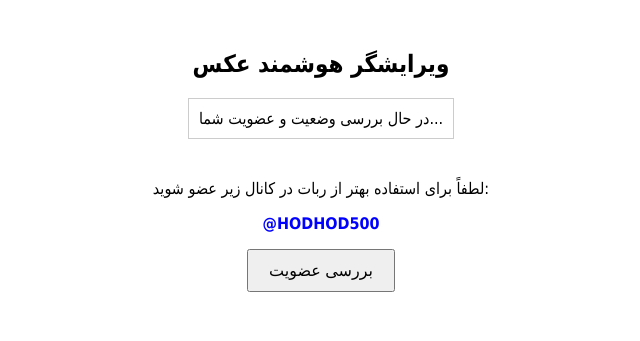
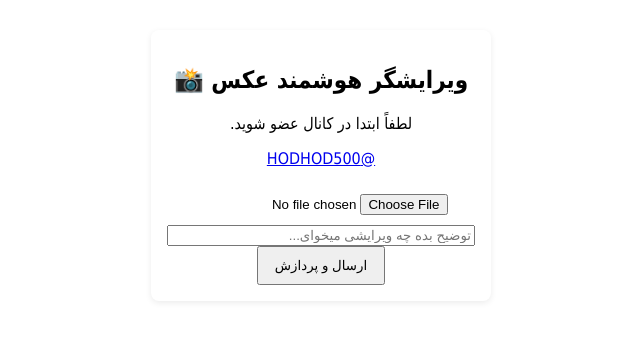
Before and after one commit to mohammad5818-dot/eitabot, a Flask app: page / in a window 1280 px wide. Shown: the top 341 px of the page, without its empty margins (319-959 px from the left). Run offline with Flask 3, Linux system fonts and the light colour scheme.

Commit message:
Update index.html

```diff
--- a/templates/index.html
+++ b/templates/index.html
@@ -1,57 +1,65 @@
 <!DOCTYPE html>
-<html lang="fa">
+<html lang="fa" dir="rtl">
 <head>
-    <meta charset="UTF-8">
+  <meta charset="utf-8" />
   <title>ویرایشگر هوشمند عکس</title>
   <style>
-        body { font-family: Tahoma, sans-serif; text-align: center; margin-top: 50px; }
-        .status-box { padding: 10px; border: 1px solid #ccc; display: inline-block; margin-bottom: 20px; }
-        #main-form { margin-top: 20px; }
-        button { padding: 10px 20px; font-size: 16px; }
+    body { font-family: Tahoma, sans-serif; text-align: center; margin-top: 30px; }
+    .box { display:inline-block; padding:16px; background:#fff; border-radius:8px; box-shadow:0 2px 6px rgba(0,0,0,0.08); }
+    input[type="file"] { margin:10px 0; }
+    button { padding:10px 16px; cursor:pointer; }
+    img { max-width:300px; display:block; margin:12px auto; border-radius:8px; }
   </style>
 </head>
 <body>
-    <h2>ویرایشگر هوشمند عکس</h2>
-    <div id="app-status" class="status-box">در حال بررسی وضعیت و عضویت شما...</div>
+  <div class="box">
+    <h2>ویرایشگر هوشمند عکس 📸</h2>
+    <p id="status">ابتدا عضویت در کانال را بررسی کنید.</p>
+    <p><a id="channel-link" href="{{ channel }}" target="_blank">{{ channel }}</a></p>
 
-    <div id="main-form" style="display: none;">
-        <p id="credit-display"></p>
-        <p>لطفاً برای استفاده بهتر از ربات در کانال زیر عضو شوید:</p>
-        <p id="channel-link" style="font-weight: bold; color: blue;"></p>
-        <button onclick="checkMembership()">بررسی عضویت</button>
+    <form id="upload-form">
+      <input type="file" id="image" name="image" accept="image/*" required><br>
+      <input type="text" id="prompt" name="prompt" placeholder="توضیح بده چه ویرایشی میخوای..." style="width: 300px;"><br>
+      <input type="hidden" name="user_id" id="user_id" value="test_user">
+      <button type="submit">ارسال و پردازش</button>
+    </form>
+
+    <div id="result" style="display:none;">
+      <h4>نتیجه:</h4>
+      <img id="out-img" src="" alt="خروجی">
+      <p id="credits"></p>
+    </div>
   </div>
 
   <script>
-        const statusBox = document.getElementById("app-status");
-        const mainForm = document.getElementById("main-form");
-        const creditDisplay = document.getElementById("credit-display");
-        const channelLink = document.getElementById("channel-link");
+    async function checkMembership() {
+      const res = await fetch("/check_membership");
+      const j = await res.json();
+      if (j.success && j.is_member) {
+        document.getElementById("status").textContent = "عضویت تایید شد — اعتبار: " + j.credits;
+        document.getElementById("credits").textContent = "اعتبار: " + j.credits;
+      } else {
+        document.getElementById("status").textContent = "لطفاً ابتدا در کانال عضو شوید.";
+      }
+    }
+    window.onload = checkMembership;
 
-        // دریافت آدرس کانال از template
-        const CHANNEL = "{{ channel }}";
-        channelLink.textContent = CHANNEL;
-
-        function checkMembership() {
-            statusBox.textContent = "در حال بررسی عضویت...";
-            fetch("/check_membership")
-                .then(response => response.json())
-                .then(data => {
-                    if(data.is_member) {
-                        statusBox.textContent = "عضویت تایید شد! 🎉";
-                        creditDisplay.textContent = "اعتبار باقی‌مانده: " + data.credits;
-                    } else {
-                        statusBox.textContent = "لطفاً ابتدا در کانال عضو شوید و دوباره بررسی کنید.";
+    const form = document.getElementById("upload-form");
+    form.addEventListener("submit", async (e) => {
+      e.preventDefault();
+      const fdata = new FormData(form);
+      document.getElementById("status").textContent = "در حال ارسال و پردازش...";
+      const res = await fetch("/upload", { method: "POST", body: fdata });
+      const j = await res.json();
+      if (!j.success) {
+        document.getElementById("status").textContent = "خطا: " + (j.error || "نامشخص");
+        return;
       }
-                })
-                .catch(err => {
-                    statusBox.textContent = "خطا در بررسی وضعیت. دوباره تلاش کنید.";
-                    console.error(err);
+      document.getElementById("out-img").src = j.output_url + "?t=" + Date.now();
+      document.getElementById("result").style.display = "block";
+      document.getElementById("credits").textContent = "اعتبار باقی‌مانده: " + j.remaining_credits;
+      document.getElementById("status").textContent = "پردازش انجام شد ✅";
     });
-            mainForm.style.display = "block";
-        }
-
-        // نمایش فرم بعد از لود اولیه
-        mainForm.style.display = "block";
   </script>
 </body>
 </html>
```
Lines whose indentation alone changed are shown as unchanged.
